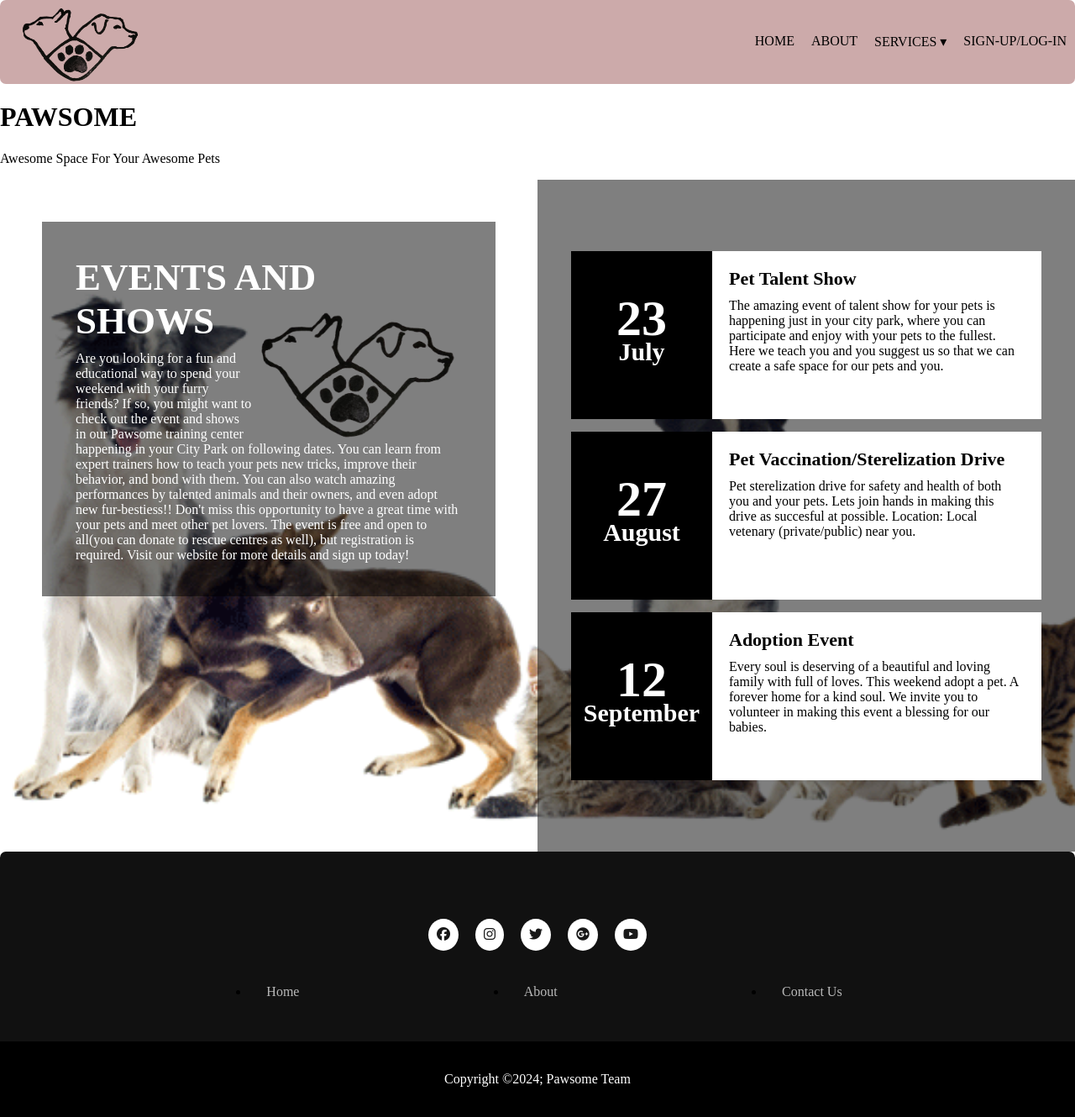
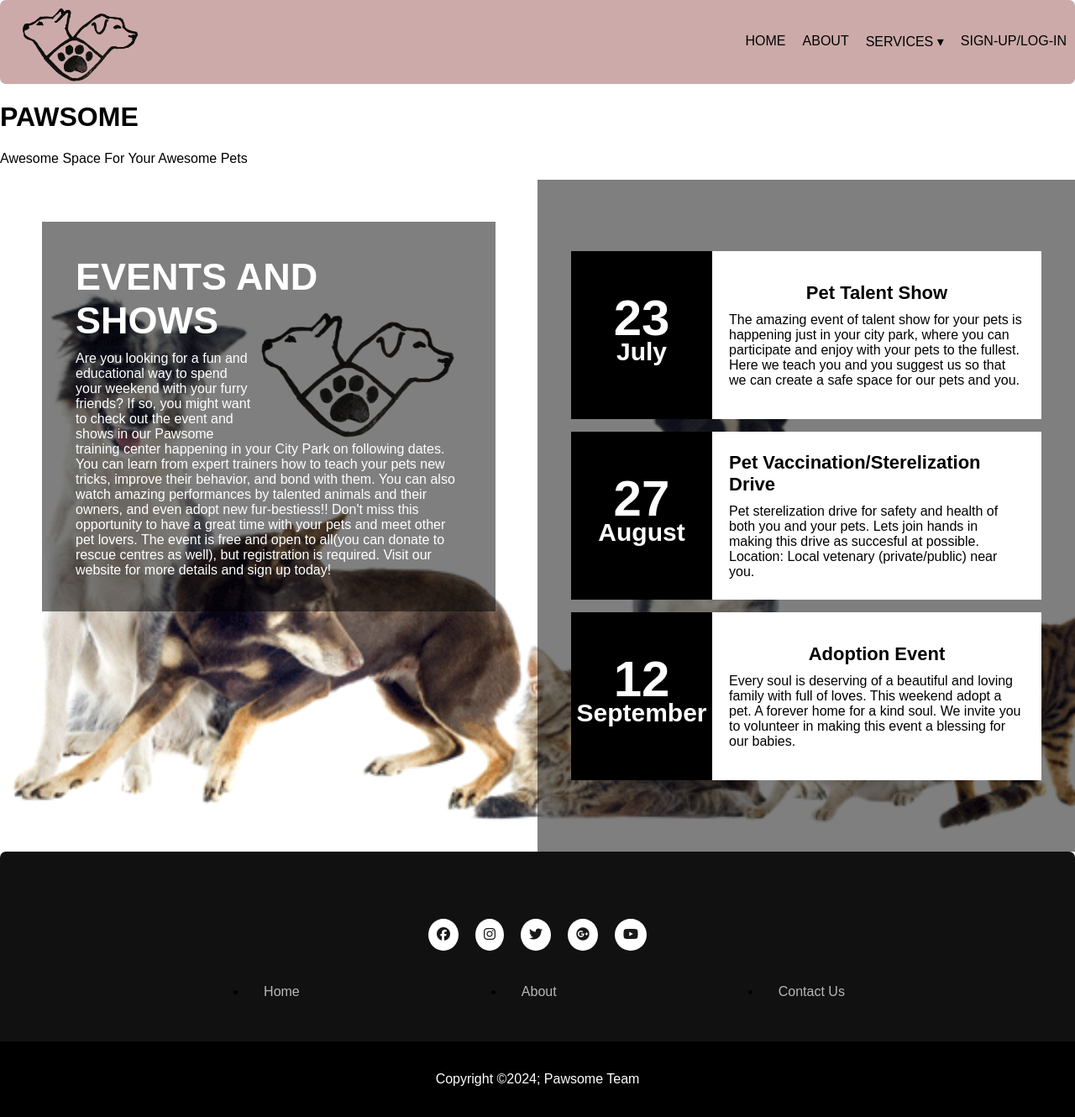
Before and after one commit to Pratishtha103/Pawsome-Training-Centre-With-Backend, a Flask app: page /event in a window 1280 px wide. Shown: the part 16-1346 px from the top of the page at 84% size. Run offline with Flask 3, Linux system fonts and the light colour scheme.

Commit message:
css update

```diff
--- a/static/css/about.css
+++ b/static/css/about.css
@@ -1,3 +1,7 @@
+body {
+    font-family: "Sour Gummy", sans-serif;
+    background-color: var(--bg-2);
+}
 .banner{
     height:100px;
     width:auto;
--- a/static/css/anger.css
+++ b/static/css/anger.css
@@ -1,3 +1,7 @@
+body {
+    font-family: "Sour Gummy", sans-serif;
+    background-color: var(--bg-2);
+}
 .banner{
     height:100px;
     width:auto;
--- a/static/css/contact.css
+++ b/static/css/contact.css
@@ -1,3 +1,7 @@
+body {
+    font-family: "Sour Gummy", sans-serif;
+    background-color: var(--bg-2);
+}
 .banner{
     height:100px;
     width:auto;
--- a/static/css/event.css
+++ b/static/css/event.css
@@ -1,3 +1,7 @@
+body {
+    font-family: "Sour Gummy", sans-serif;
+    background-color: var(--bg-2);
+}
 .banner{
     height:100px;
     width:auto;
@@ -55,7 +59,6 @@
 }
 .content{
     color:black;
-    font-family: 'Times New Roman';
 }
 /* Styling the body */
 body {
@@ -212,6 +215,12 @@ section .events ul li .details a:hover {
     color: #fff;
     border-color: rgb(204, 170, 170);
 }
+section .details{
+    display: flex;
+    flex-direction: column;
+    justify-content: center;
+    align-items: center;
+}
 .foot{
     box-sizing: border-box;
     border-radius: 7px;
--- a/static/css/food.css
+++ b/static/css/food.css
@@ -1,3 +1,7 @@
+body {
+    font-family: "Sour Gummy", sans-serif;
+    background-color: var(--bg-2);
+}
 .banner{
     height:100px;
     width:auto;
--- a/static/css/groom.css
+++ b/static/css/groom.css
@@ -1,3 +1,7 @@
+body {
+    font-family: "Sour Gummy", sans-serif;
+    background-color: var(--bg-2);
+}
 .banner{
     height:100px;
     width:auto;
--- a/static/css/login.css
+++ b/static/css/login.css
@@ -1,3 +1,7 @@
+body {
+    font-family: "Sour Gummy", sans-serif;
+    background-color: var(--bg-2);
+}
 .mid-image{
     width:100%;
     height:100vh;
--- a/static/css/session.css
+++ b/static/css/session.css
@@ -1,3 +1,7 @@
+body {
+    font-family: "Sour Gummy", sans-serif;
+    background-color: var(--bg-2);
+}
 .banner{
     height:100px;
     width:auto;
--- a/static/css/signup.css
+++ b/static/css/signup.css
@@ -1,3 +1,8 @@
+
+body {
+    font-family: "Sour Gummy", sans-serif;
+    background-color: var(--bg-2);
+}
 .mid-image{
     width:100%;
     height:100vh;
--- a/static/css/survey.css
+++ b/static/css/survey.css
@@ -3,7 +3,7 @@
 		Font, Alignment */
 		body {
 			background-color: rgba(0, 0, 0, 0.5);
-			font-family: Verdana;
+			font-family: "Sour Gummy", sans-serif;
 			text-align: center;
 		}
         .logo{
--- a/static/css/toys.css
+++ b/static/css/toys.css
@@ -1,3 +1,7 @@
+body {
+    font-family: "Sour Gummy", sans-serif;
+    background-color: var(--bg-2);
+}
 .banner{
     height:100px;
     width:auto;
--- a/static/css/training.css
+++ b/static/css/training.css
@@ -1,3 +1,7 @@
+body {
+    font-family: "Sour Gummy", sans-serif;
+    background-color: var(--bg-2);
+}
 .banner{
     height:100px;
     width:auto;
```
